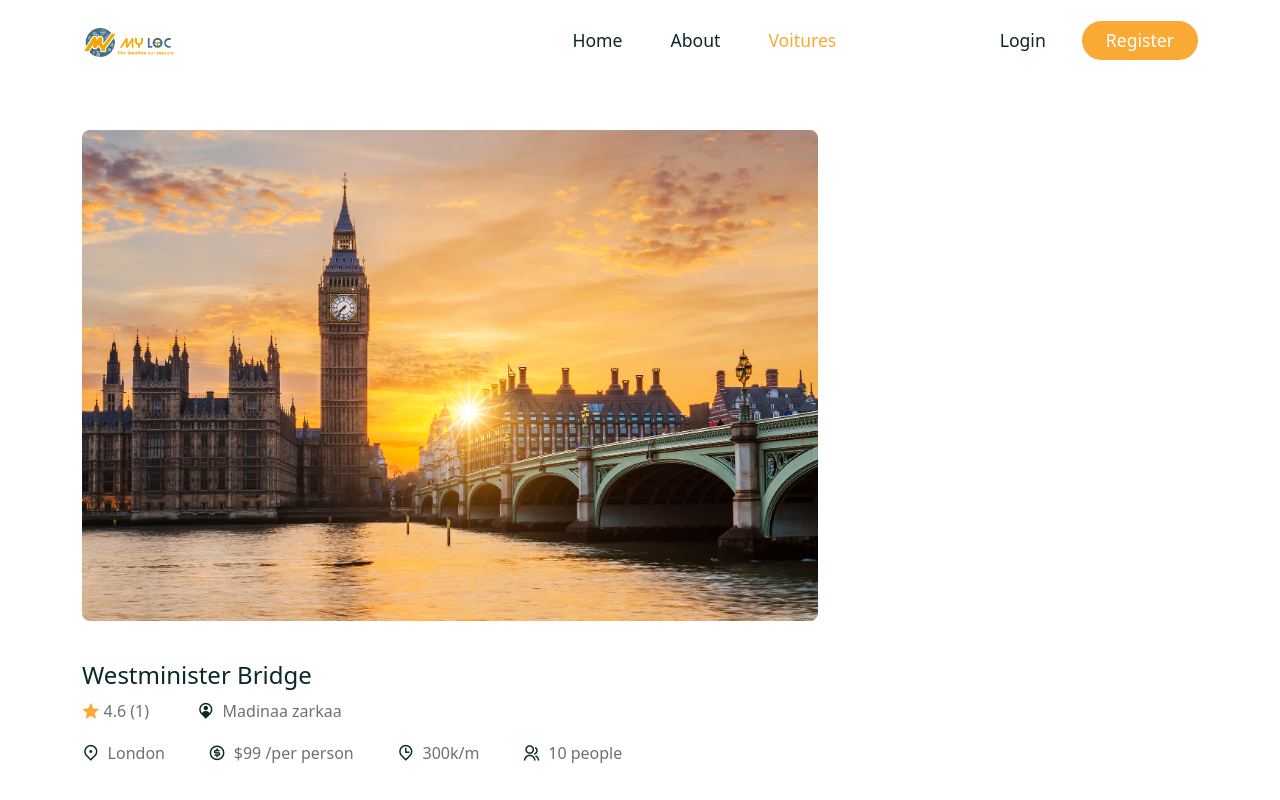
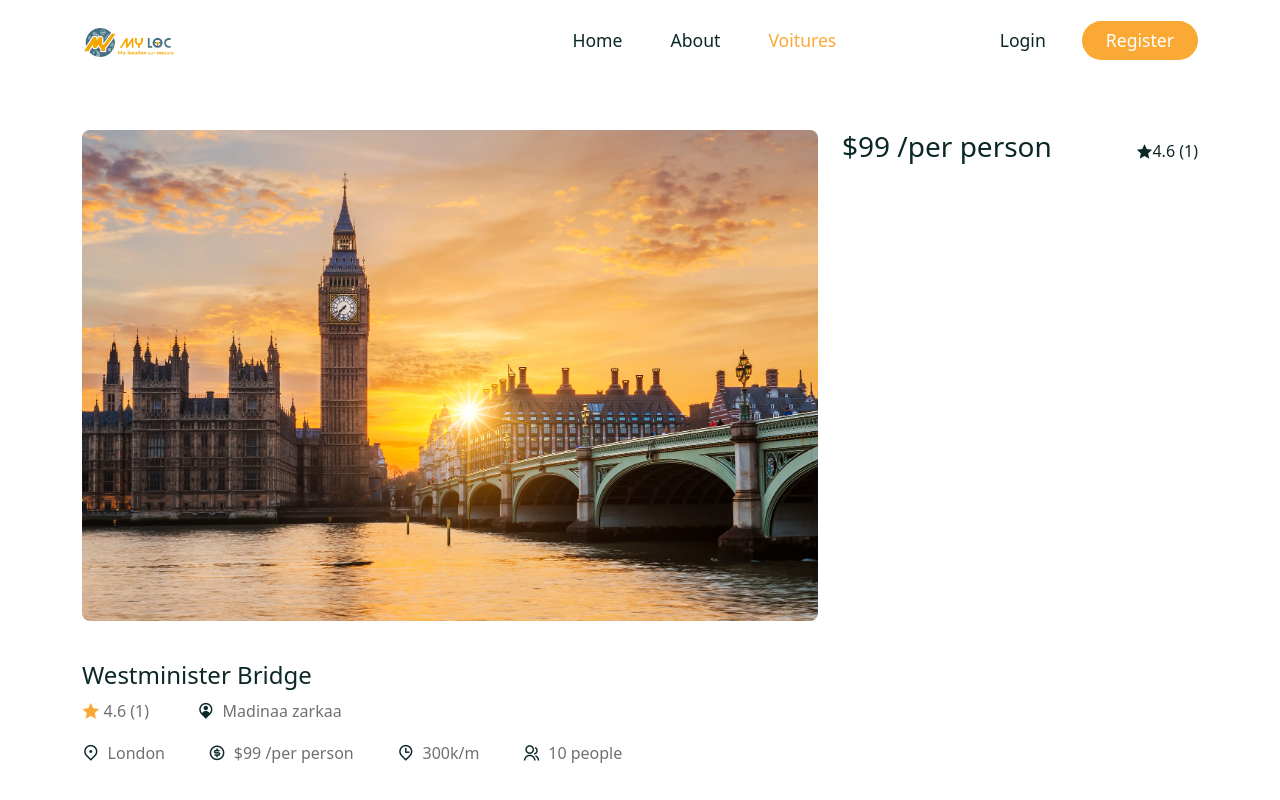
Before and after one commit to ch3rrywolf/Myloc-comparator, a React (Create React App) app in the folder frontend/: page /voitures/01 in a window 1280 px wide. Shown: the top 800 px of the page. Built offline with nearby package versions, Linux system fonts and the light colour scheme; a web font is replaced by a local one.

Commit message:
[Front] Voitur-details booking rating and price

```diff
--- /dev/null
+++ b/frontend/src/components/Booking/Booking.jsx
@@ -0,0 +1,19 @@
+import React from 'react';
+import './booking.css';
+import { Form, FormGroup, ListGroup, ListGroupItem, Button } from "reactstrap";
+
+const Booking = ({voiture, avgRating}) => {
+
+    const {price, reviews} = voiture
+  return <div>
+    <div className="booking__top d-flex align-items-center justify-content-between">
+        <h3>${price} <span>/per person</span></h3>
+        <span className="voiture__location d-flex align-items-center">
+                    <i class="ri-star-fill"></i>
+                    {avgRating === 0 ? null : avgRating} ({reviews?.length})
+                </span>
+    </div>
+    </div>
+};
+
+export default Booking
--- a/frontend/src/pages/VoitureDetails.jsx
+++ b/frontend/src/pages/VoitureDetails.jsx
@@ -5,6 +5,7 @@
 import voitureData from "../assets/data/voitures"
 import calculateAvgRating from '../utils/avgRating';
 import avatar from "../assets/images/avatar.jpg";
+import Booking from "../components/Booking/Booking";
 
 const VoitureDetails = () => {
   const {id} = useParams()
@@ -43,7 +44,7 @@
                 <span className="voiture__location d-flex align-items-center gap-1">
                     <i class="ri-star-fill" style={{color: "var(--secondary-color)"}}
                     ></i>
-                    {calculateAvgRating === 0 ? null : avgRating}
+                    {avgRating === 0 ? null : avgRating}
                     {totalRating === 0 ? (
                         "Not rated"
                     ) : (
@@ -111,6 +112,10 @@
 
             </div>
             </Col>
+
+            <Col lg="4">
+            <Booking voiture={voiture} avgRating={avgRating} />
+            </Col>
           </Row>
         </Container>
       </section>
```
Also changed, not shown: frontend/src/components/Booking/booking.css (added).
